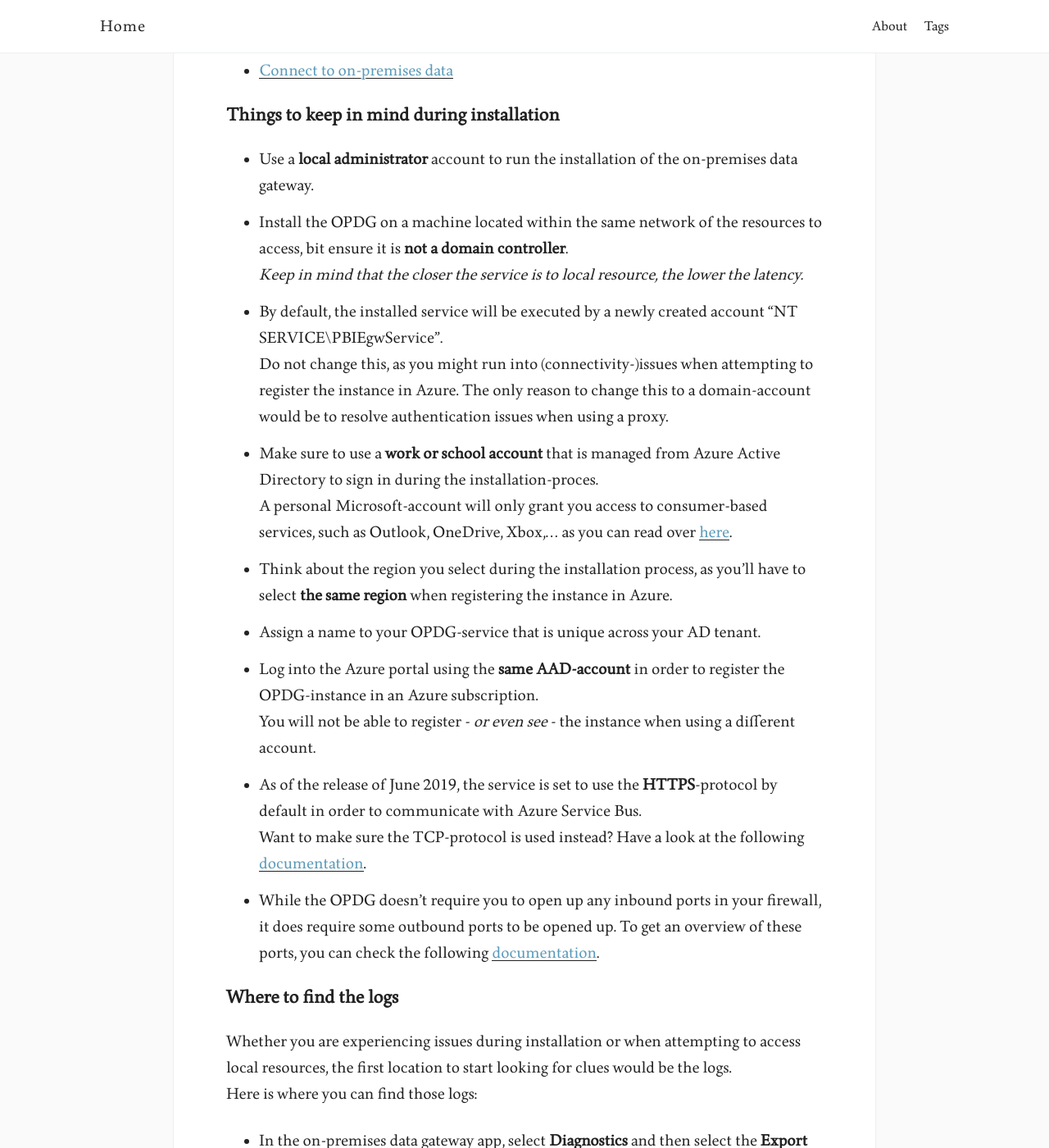
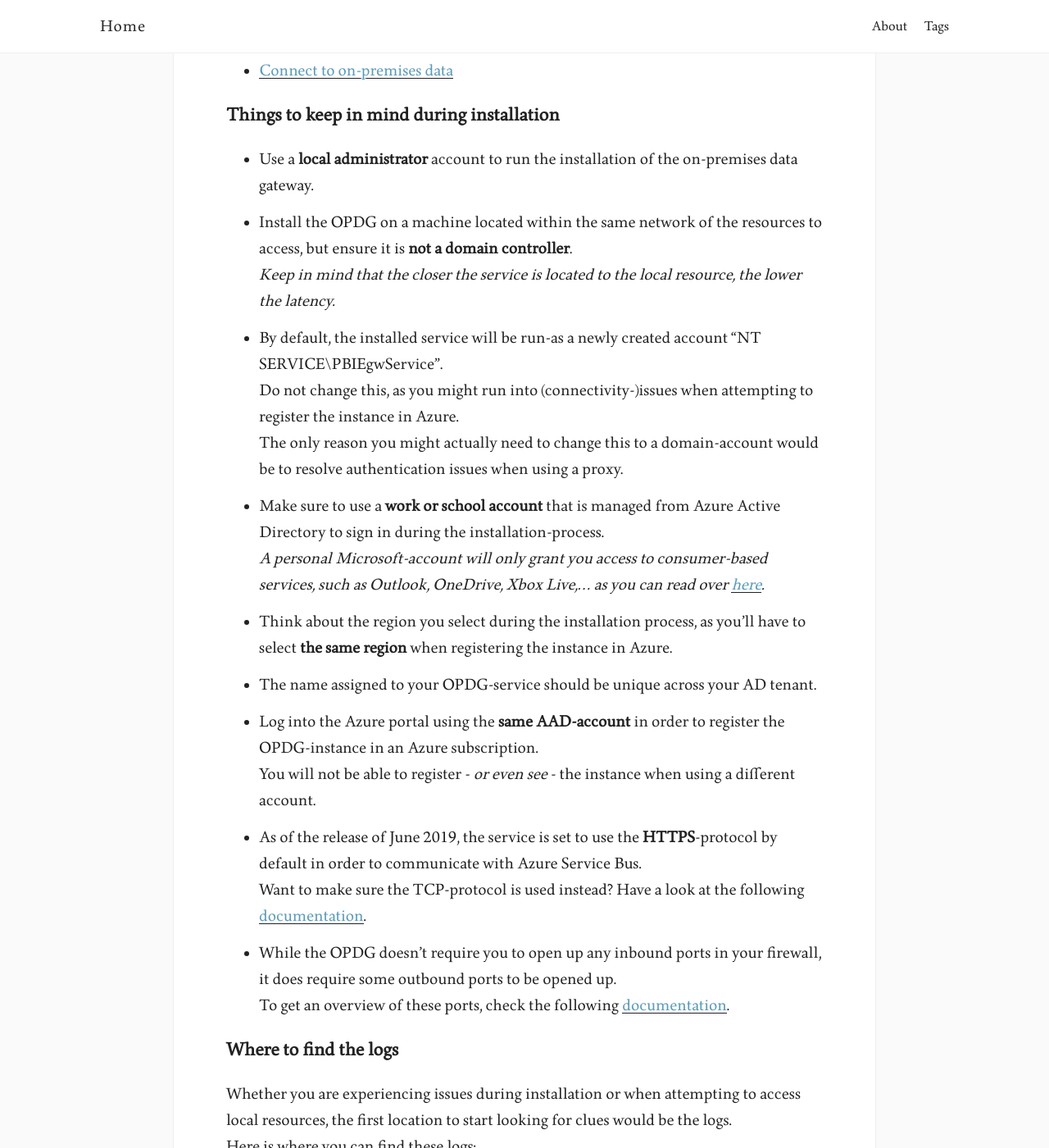
Before and after one commit to mbraekman/mbraekman.github.io, a Jekyll site: the page built from _posts/2020-06-10-Logic App On-Premises Data Gateway.md, in a window 1280 px wide and 1400 px high, scrolled down 1330 px. Shown: the whole window at 82% size. Built offline with Jekyll 4.4.1, drawn with Linux system fonts in a browser that asks for light colours.

Commit message:
Correct typo's

```diff
--- a/_posts/2020-06-10-Logic App On-Premises Data Gateway.md
+++ b/_posts/2020-06-10-Logic App On-Premises Data Gateway.md
@@ -24,26 +24,27 @@ Below are some useful links towards official Microsoft documentation regarding t
 #### Things to keep in mind during installation
 
 - Use a **local administrator** account to run the installation of the on-premises data gateway.
-- Install the OPDG on a machine located within the same network of the resources to access, bit ensure it is **not a domain controller**.
-*Keep in mind that the closer the service is to local resource, the lower the latency.*
-- By default, the installed service will be executed by a newly created account "NT SERVICE\PBIEgwService".
-Do not change this, as you might run into (connectivity-)issues when attempting to register the instance in Azure. The only reason to change this to a domain-account would be to resolve authentication issues when using a proxy.
-- Make sure to use a **work or school account** that is managed from Azure Active Directory to sign in during the installation-proces.
-A personal Microsoft-account will only grant you access to consumer-based services, such as Outlook, OneDrive, Xbox,... as you can read over [here](https://docs.microsoft.com/en-us/azure/active-directory/fundamentals/sign-up-organization).
+- Install the OPDG on a machine located within the same network of the resources to access, but ensure it is **not a domain controller**.
+*Keep in mind that the closer the service is located to the local resource, the lower the latency.*
+- By default, the installed service will be run-as a newly created account "NT SERVICE\PBIEgwService".
+Do not change this, as you might run into (connectivity-)issues when attempting to register the instance in Azure.
+The only reason you might actually need to change this to a domain-account would be to resolve authentication issues when using a proxy.
+- Make sure to use a **work or school account** that is managed from Azure Active Directory to sign in during the installation-process.
+*A personal Microsoft-account will only grant you access to consumer-based services, such as Outlook, OneDrive, Xbox Live,... as you can read over [here](https://docs.microsoft.com/en-us/azure/active-directory/fundamentals/sign-up-organization).*
 - Think about the region you select during the installation process, as you'll have to select **the same region** when registering the instance in Azure.
-- Assign a name to your OPDG-service that is unique across your AD tenant.
+- The name assigned to your OPDG-service should be unique across your AD tenant.
 - Log into the Azure portal using the **same AAD-account** in order to register the OPDG-instance in an Azure subscription.
 You will not be able to register - *or even see* - the instance when using a different account.
 - As of the release of June 2019, the service is set to use the **HTTPS**-protocol by default in order to communicate with Azure Service Bus.
 Want to make sure the TCP-protocol is used instead? Have a look at the following [documentation](https://docs.microsoft.com/en-us/data-integration/gateway/service-gateway-communication#force-https-communication-with-azure-service-bus).
 - While the OPDG doesn't require you to open up any inbound ports in your firewall, it does require some outbound ports to be opened up.
-To get an overview of these ports, you can check the following [documentation](https://docs.microsoft.com/en-us/data-integration/gateway/service-gateway-communication#:~:text=Ports).
+To get an overview of these ports, check the following [documentation](https://docs.microsoft.com/en-us/data-integration/gateway/service-gateway-communication#:~:text=Ports).
 
 
 #### Where to find the logs
 
 Whether you are experiencing issues during installation or when attempting to access local resources, the first location to start looking for clues would be the logs.
-Here is where you can find those logs:
+Here is where you can find these logs:
 - In the on-premises data gateway app, select **Diagnostics** and then select the **Export logs** link.
 The log-files will be saved to the ODGLogs folder on your server in .zip format.
 - Check the **Event Viewer** on the server that has the OPDG-service installed, navigate to **Applications and Services Logs** and select **On-premises data gateway service**.
```
